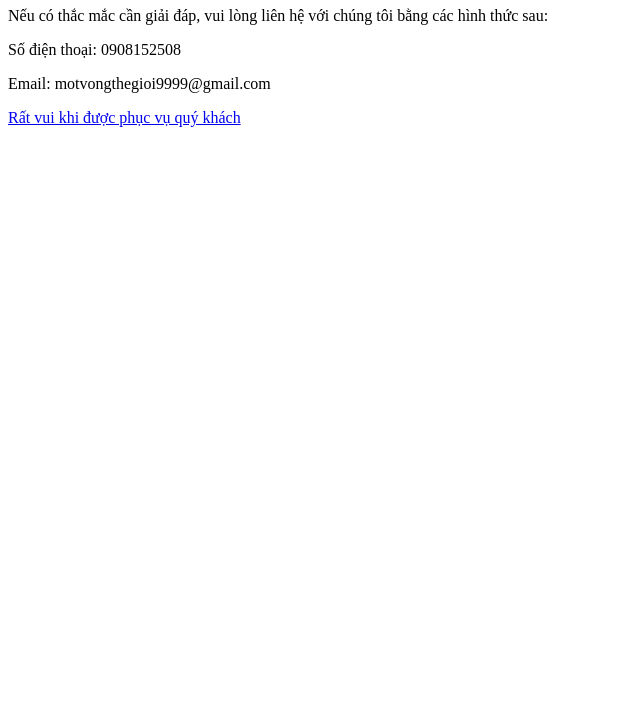
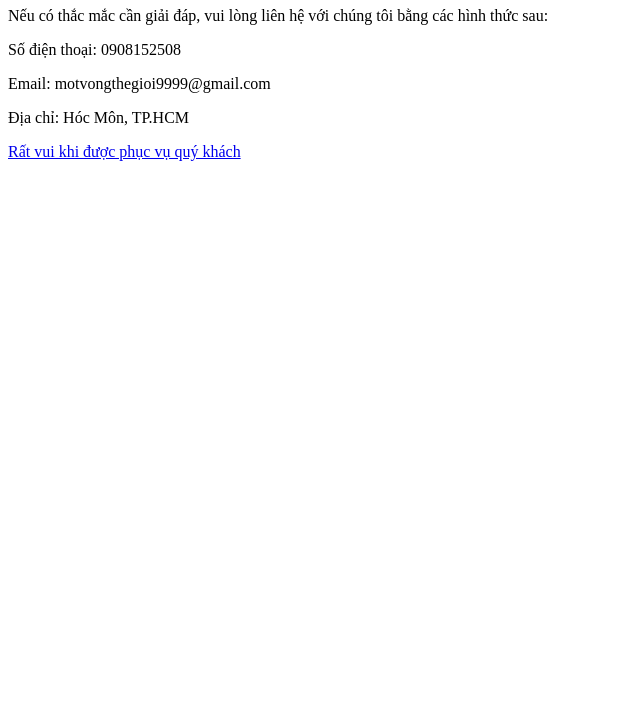
Before and after one commit to danhle4064/duan2, a plain HTML site: page contact.html in a window 1280 px wide. Shown: the part 99-800 px from the top of the page, without its empty margins (0-640 px from the left). Drawn offline with Linux system fonts and the light colour scheme.

Commit message:
thêm địa chỉ vào contact

```diff
--- a/contact.html
+++ b/contact.html
@@ -16,6 +16,7 @@
     </p>
     <p>Số điện thoại: 0908152508</p>
     <p>Email: motvongthegioi9999@gmail.com</p>
+    <p>Địa chỉ: Hóc Môn, TP.HCM</p>
     <a href="/index.html">Rất vui khi được phục vụ quý khách</a>
   </body>
 </html>
```
